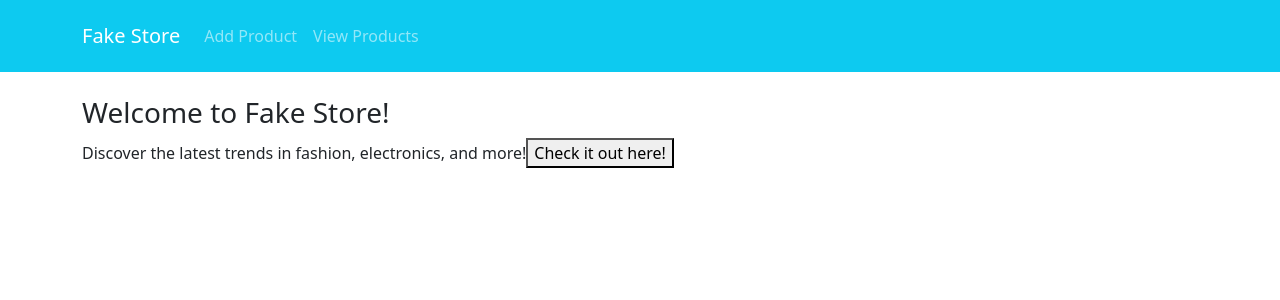
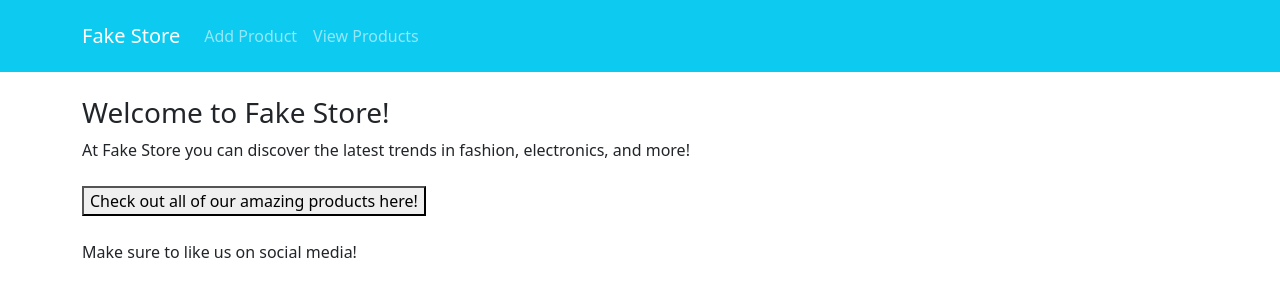
Before and after one commit to GJBURT/FakeStoreApp, a React (Vite) app: page / in a window 1280 px wide. Shown: the top 300 px of the page. Built offline with nearby package versions, Linux system fonts and the light colour scheme.

Commit message:
Updated the Home Page

```diff
--- a/src/HomePage.jsx
+++ b/src/HomePage.jsx
@@ -8,10 +8,12 @@ function HomePage() {
                 <Row>
                     <Col>
                         <h3>Welcome to Fake Store!</h3>
-                        <p>Discover the latest trends in fashion, electronics, and more!
+                        <p>At Fake Store you can discover the latest trends in fashion, electronics, and more!<br></br><br></br>
                             <Link to="/ProductListing">
-                            <button variant="primary">Check it out here!</button>
+                            <button variant="primary">Check out all of our amazing products here!</button>
                             </Link>
+                            <br></br><br></br>
+                            Make sure to like us on social media!
                         </p>
                     </Col>
                 </Row>
```
